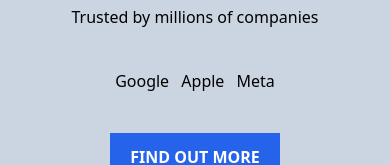
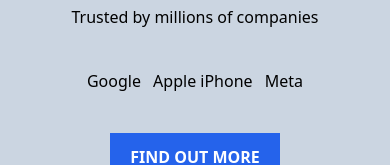
Before and after one commit to jmcclenon/tailwindcss, a website: page index.html in a window 390 px wide. Shown: the part 123-288 px from the top of the page. Drawn offline with Linux system fonts and the light colour scheme.

Commit message:
Added iPhone

```diff
--- a/index.html
+++ b/index.html
@@ -9,7 +9,7 @@
       <p class="text-center">Trusted by millions of companies</p>
       <ul class="text-center text-black pt-10">
         <li class="inline mx-1">Google</li>
-        <li class="inline mx-1">Apple</li>
+        <li class="inline mx-1">Apple iPhone</li>
         <li class="inline mx-1">Meta</li>
       </ul>
       <button class="block text-white bg-blue-600 px-5 py-3 mx-auto mt-10 font-bold uppercase">Find out more</button>
```
